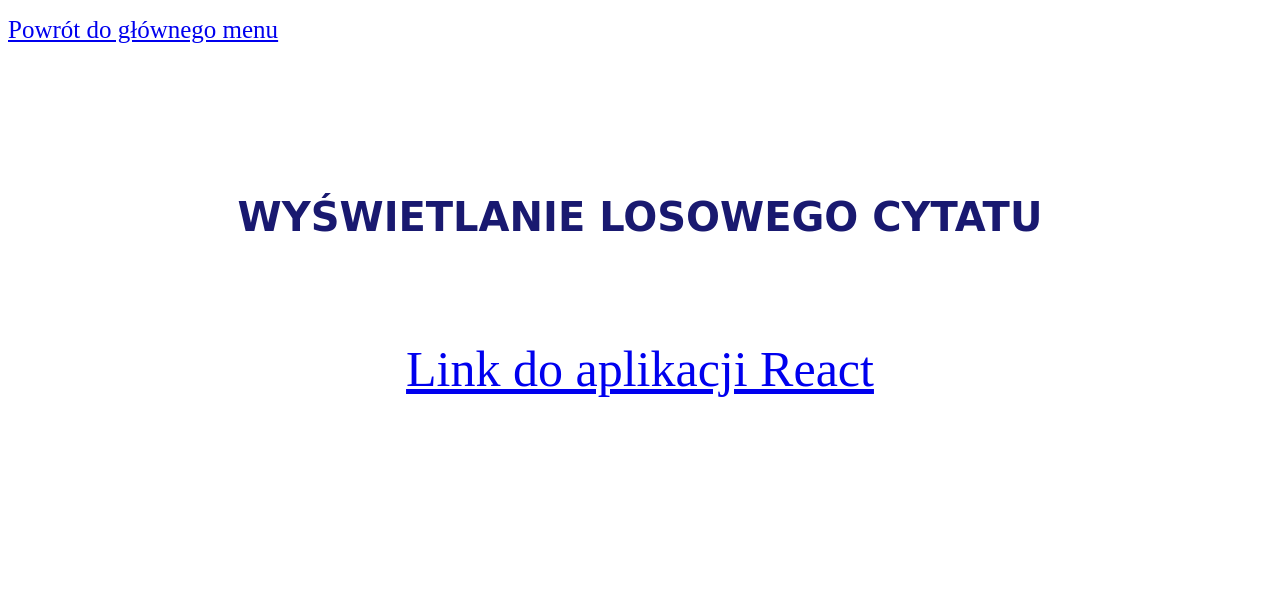
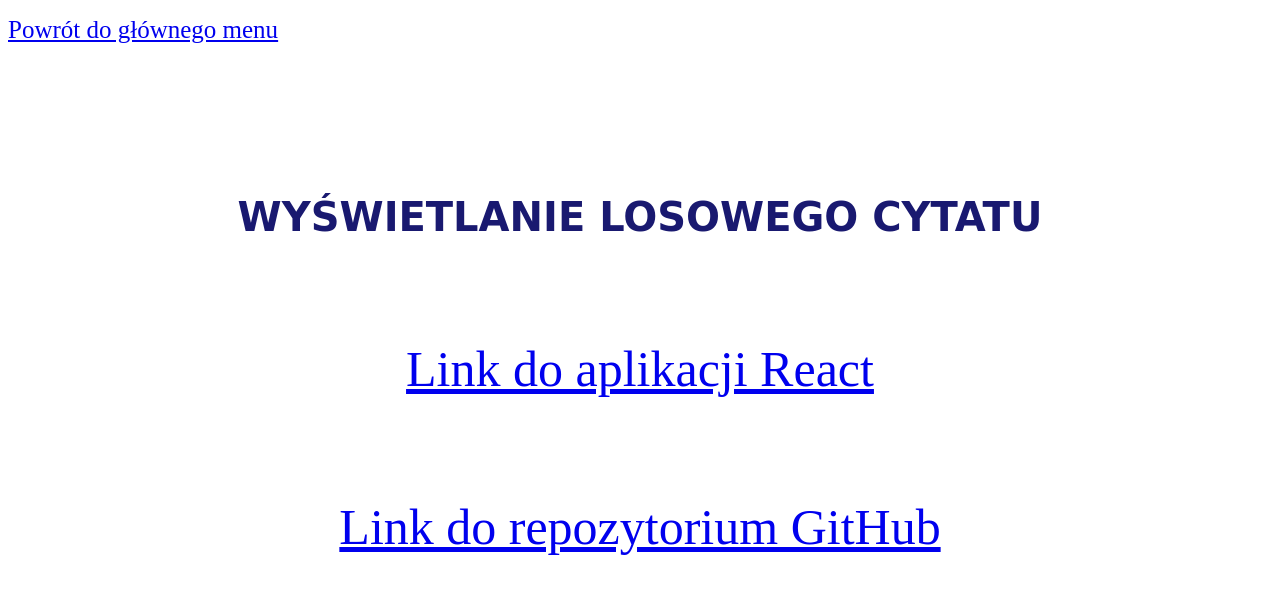
Before and after one commit to karolinascieszko/tasks, a plain HTML site: page react.html in a window 1280 px wide. Drawn offline with Linux system fonts and the light colour scheme.

Commit message:
link added

```diff
--- a/react.html
+++ b/react.html
@@ -20,5 +20,13 @@
         >Link do aplikacji React</a
       >
     </p>
+    <p>
+      <a
+        class="react-link"
+        target="_blank"
+        href="https://github.com/karolinascieszko/task-reactapp"
+        >Link do repozytorium GitHub</a
+      >
+    </p>
   </body>
 </html>
```
